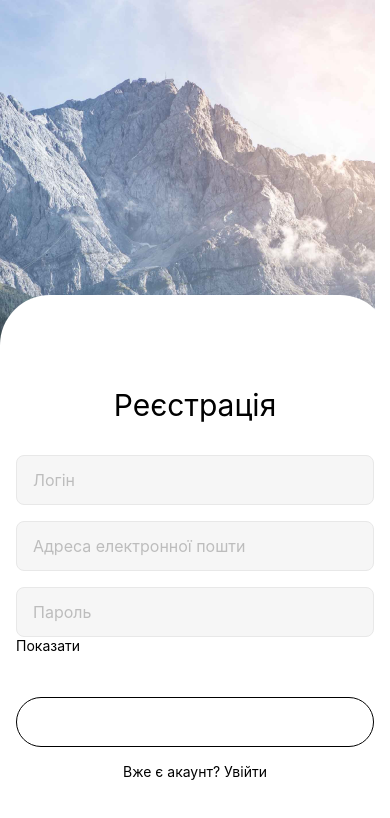
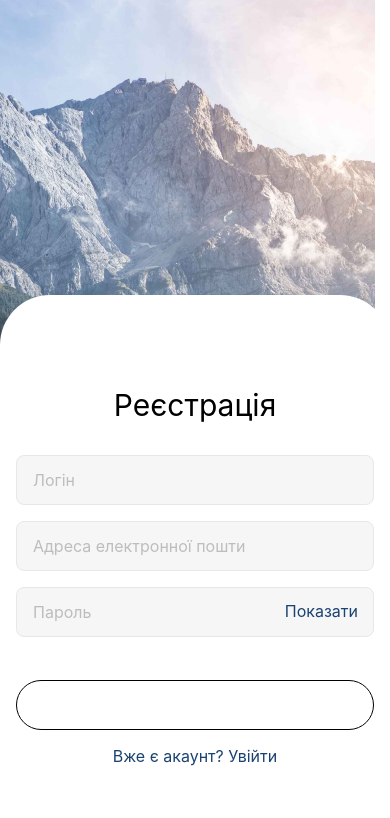
Before and after one commit to aspirantmpm/AwesomeProject, a React Native app: screen / in a window 390 px wide. Shown: the top 818 px of the page. Built offline with nearby package versions, Linux system fonts and the light colour scheme.

Commit message:
Update RegistrationScreen.js

```diff
--- a/RegistrationScreen.js
+++ b/RegistrationScreen.js
@@ -33,11 +33,11 @@ export const RegisterForm = () => {
     setState(initialState);
   };
 
-//   const togglePassword = () => {
-//     // When the handler is invoked
-//     // inverse the boolean state of passwordShown
-//     setPasswordShown(!passwordShown);
-//   };
+  //   const togglePassword = () => {
+  //     // When the handler is invoked
+  //     // inverse the boolean state of passwordShown
+  //     setPasswordShown(!passwordShown);
+  //   };
 
   return (
     <TouchableWithoutFeedback onPress={keyboardHide}>
@@ -81,8 +81,8 @@ export const RegisterForm = () => {
                 value={state.password}
                 // type={passwordShown ? 'text' : 'password'}
               />
-              <Pressable onPress={handlePasswordVisibility}>
-                <Text name={rightIcon} size={22} color="#232323">
+              <Pressable style={styles.pressableToogle} onPress={handlePasswordVisibility}>
+                <Text style={styles.toogleTitle} name={rightIcon}>
                   {rightIcon}
                 </Text>
               </Pressable>
@@ -173,8 +173,9 @@ const styles = StyleSheet.create({
   },
   headerTitle: {
     // alignItems: 'center',
-    color: '#000',
+    // color: '#000',
     fontSize: 30,
+
     // marginLeft: 125,
     // fontFamily: 'Rancho-Regular',
   },
@@ -182,5 +183,19 @@ const styles = StyleSheet.create({
     alignItems: 'center',
     marginTop: 16,
     marginBottom: 78,
+    color: '#1B4371',
+  },
+  byLineTitle: {
+    color: '#1B4371',
+    fontSize: 16,
+  },
+  pressableToogle: {
+    position: 'absolute',
+    bottom: 16,
+    right: 16,
+  },
+  toogleTitle: {
+    color: '#1B4371',
+    fontSize: 16,
   },
 });
```
